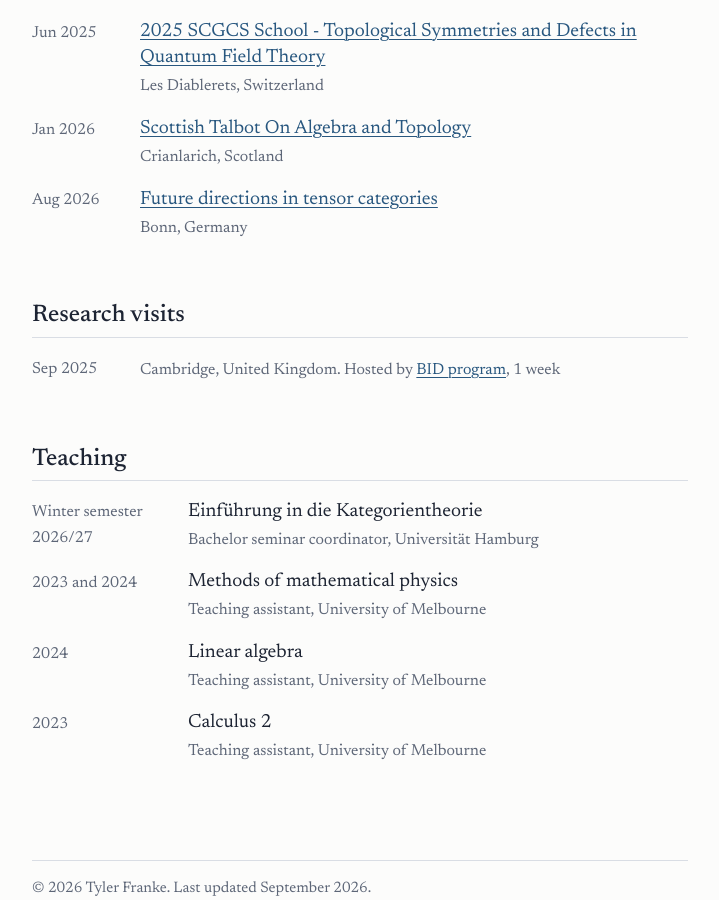
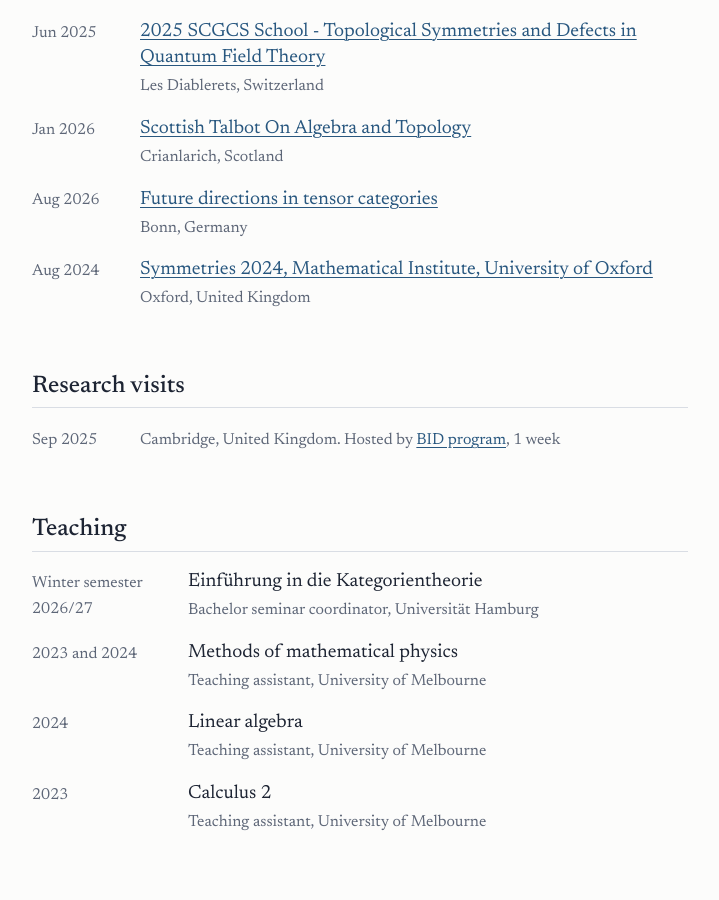
Before and after one commit to TylerFranke/TylerFranke.github.io, a Jekyll site: the page built from index.html, in a window 1280 px wide and 900 px high, scrolled down 2159 px. Shown: the whole window, without its empty margins (280-999 px from the left). Built offline with Jekyll 4.4.1, drawn with Linux system fonts in a browser that asks for light colours.

Commit message:
Add new conference entry for Symmetries 2024

```diff
--- a/_data/conferences.yml
+++ b/_data/conferences.yml
@@ -45,3 +45,8 @@
   location: "Creswick, Australia"
   date:     November 2024
   url: https://www.matrix-inst.org.au/events/tensor-categories-quantum-symmetries-and-mathematical-physics/
+
+- name:     "Symmetries 2024, Mathematical Institute, University of Oxford"
+  location: "Oxford, United Kingdom"
+  date:     August 2024
+  url: https://sites.google.com/view/symmetries2024/home
```
